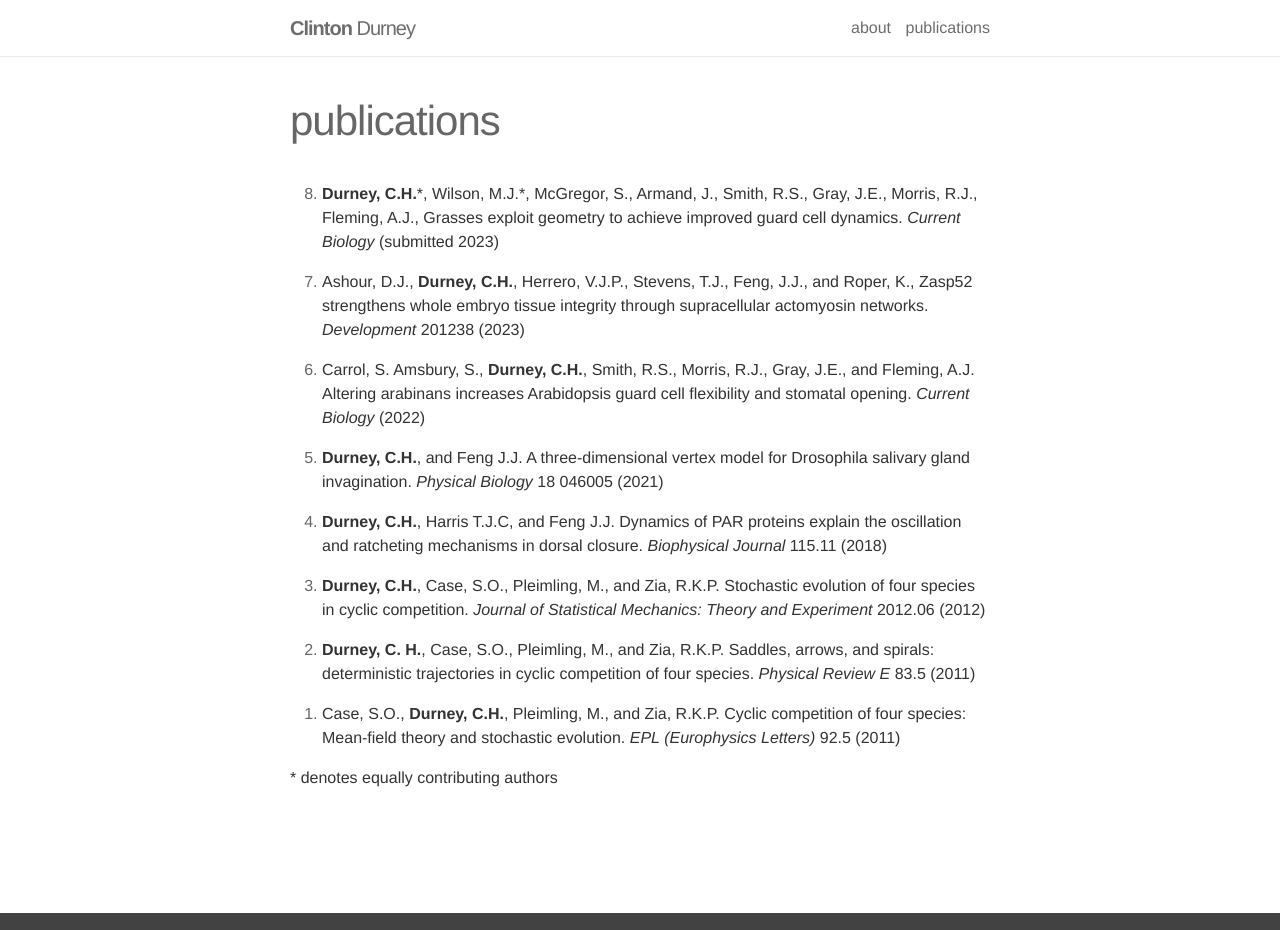
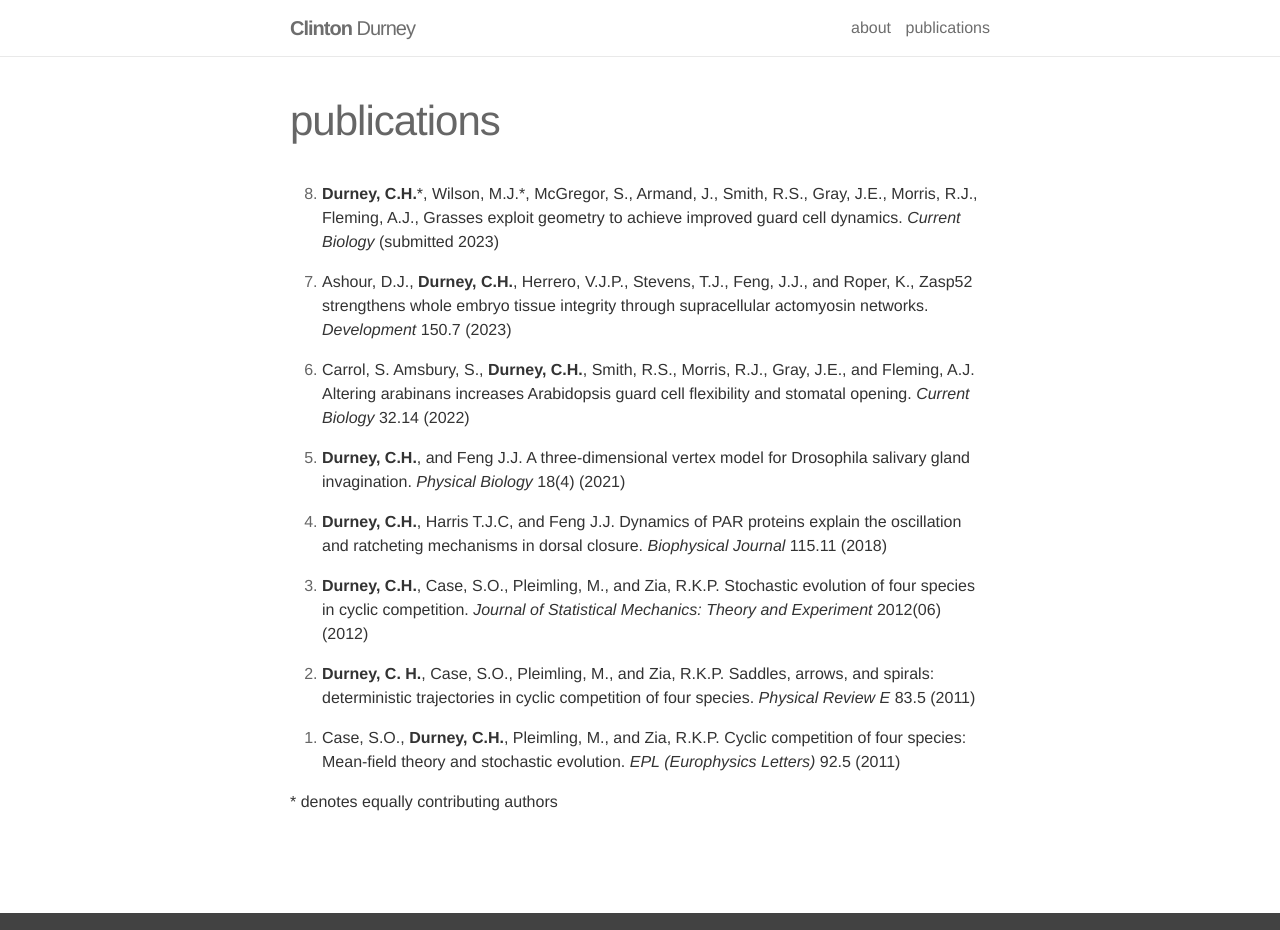
Before and after one commit to clintondurney/clintondurney.github.io, a Jekyll site: the page built from _pages/publications.md, in a window 1280 px wide and 930 px high. Built offline with Jekyll 4.4.1, drawn with Linux system fonts in a browser that asks for light colours; nearby versions of some CDN libraries.

Commit message:
update pubs

```diff
--- a/_pages/publications.md
+++ b/_pages/publications.md
@@ -6,15 +6,15 @@ title: publications
 
 8. __Durney, C.H.__\*, Wilson, M.J.\*, McGregor, S., Armand, J., Smith, R.S., Gray, J.E., Morris, R.J., Fleming, A.J., Grasses exploit geometry to achieve improved guard cell dynamics. *Current Biology* (submitted 2023)
 
-7. Ashour, D.J., __Durney, C.H.__, Herrero, V.J.P., Stevens, T.J., Feng, J.J., and Roper, K., Zasp52 strengthens whole embryo tissue integrity through supracellular actomyosin networks. *Development* 201238 (2023)
+7. Ashour, D.J., __Durney, C.H.__, Herrero, V.J.P., Stevens, T.J., Feng, J.J., and Roper, K., Zasp52 strengthens whole embryo tissue integrity through supracellular actomyosin networks. *Development* 150.7 (2023)
 
-6. Carrol, S. Amsbury, S., __Durney, C.H.__, Smith, R.S., Morris, R.J., Gray, J.E., and Fleming, A.J. Altering arabinans increases Arabidopsis guard cell flexibility and stomatal opening. *Current Biology* (2022)
+6. Carrol, S. Amsbury, S., __Durney, C.H.__, Smith, R.S., Morris, R.J., Gray, J.E., and Fleming, A.J. Altering arabinans increases Arabidopsis guard cell flexibility and stomatal opening. *Current Biology* 32.14 (2022)
 
-5. __Durney, C.H.__, and Feng J.J. A three-dimensional vertex model for Drosophila salivary gland invagination. *Physical Biology* 18 046005 (2021)
+5. __Durney, C.H.__, and Feng J.J. A three-dimensional vertex model for Drosophila salivary gland invagination. *Physical Biology* 18(4) (2021)
 
 4. __Durney, C.H.__, Harris T.J.C, and Feng J.J. Dynamics of PAR proteins explain the oscillation and ratcheting mechanisms in dorsal closure. *Biophysical Journal* 115.11 (2018)
 
-3. __Durney, C.H.__, Case, S.O., Pleimling, M., and Zia, R.K.P. Stochastic evolution of four species in cyclic competition. *Journal of Statistical Mechanics: Theory and Experiment* 2012.06 (2012)
+3. __Durney, C.H.__, Case, S.O., Pleimling, M., and Zia, R.K.P. Stochastic evolution of four species in cyclic competition. *Journal of Statistical Mechanics: Theory and Experiment* 2012(06) (2012)
 
 2. __Durney, C. H.__, Case, S.O., Pleimling, M., and Zia, R.K.P. Saddles, arrows, and spirals: deterministic trajectories in cyclic competition of four species. *Physical Review E* 83.5 (2011)
 
```
